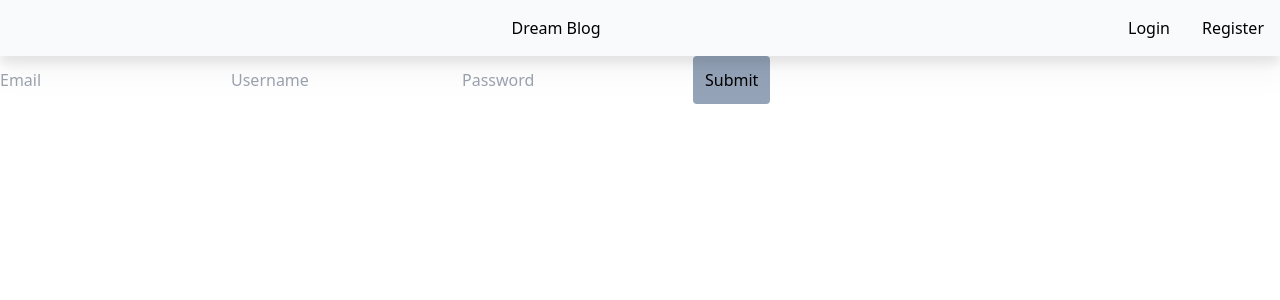
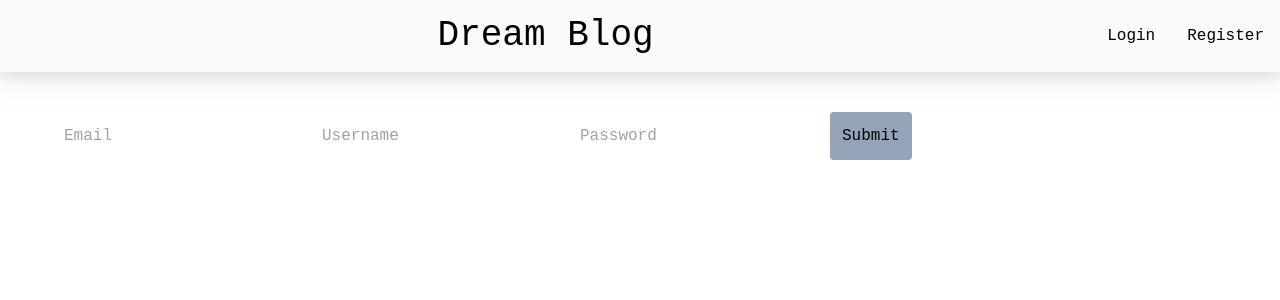
Before and after one commit to spthomas5/dream-blog, a React (Vite) app in the folder frontend/: page /register in a window 1280 px wide. Shown: the top 300 px of the page. Built offline with nearby package versions, Linux system fonts and the light colour scheme.

Commit message:
Added styling

```diff
--- a/frontend/src/components/Header.jsx
+++ b/frontend/src/components/Header.jsx
@@ -14,21 +14,23 @@ export default function Header() {
   };
 
   return (
-    <nav className="flex flex-row w-full justify-between bg-slate-50 drop-shadow-xl">
-      <h1 className="p-4 mx-auto">
+    <nav className="flex flex-row w-full justify-between bg-slate-50 drop-shadow-xl h-26">
+      <h1 className="p-4 mx-auto text-4xl my-auto">
         <Link to="/">Dream Blog</Link>
       </h1>
       {!user.token ? (
-        <ul className="flex flex-row">
+        <ul className="flex flex-row my-auto">
           <li className="p-4">
-            <Link to="/login">Login</Link>
+            <Link to="/login" className="">
+              Login
+            </Link>
           </li>
           <li className="p-4">
             <Link to="/register">Register</Link>
           </li>
         </ul>
       ) : (
-        <ul className="flex flex-row">
+        <ul className="flex flex-row my-auto">
           <li className="p-4" onClick={logout}>
             <Link to="/">Logout</Link>
           </li>
--- a/frontend/src/index.css
+++ b/frontend/src/index.css
@@ -1,3 +1,3 @@
-body {
-  margin: 0
+* {
+  font-family:'Courier New', Courier, monospace
 }
--- a/frontend/src/pages/Dashboard.jsx
+++ b/frontend/src/pages/Dashboard.jsx
@@ -32,7 +32,9 @@ export default function Dashboard() {
       {user.token ? (
         <div>{posts}</div>
       ) : (
-        <h1>Register or login to see your posts!</h1>
+        <div className="mx-auto">
+          <p className="p-4 mr-4">Register or login to see your posts!</p>
+        </div>
       )}
     </div>
   );
--- a/frontend/src/pages/Login.jsx
+++ b/frontend/src/pages/Login.jsx
@@ -47,13 +47,14 @@ export default function Login() {
   const navigate = useNavigate();
 
   return (
-    <form onSubmit={onSubmit}>
+    <form onSubmit={onSubmit} className="mt-10 mx-10">
       <input
         type="email"
         name="email"
         placeholder="Email"
         value={formData.email}
         onChange={handleChange}
+        className="mx-4 p-2"
       />
       <input
         type="text"
@@ -61,8 +62,9 @@ export default function Login() {
         placeholder="Password"
         value={formData.password}
         onChange={handleChange}
+        className="mx-4 p-2"
       />
-      <button className="bg-slate-400 rounded p-3">Submit</button>
+      <button className="bg-slate-400 rounded p-3 mx-4 px-5">Submit</button>
     </form>
   );
 }
--- a/frontend/src/pages/Register.jsx
+++ b/frontend/src/pages/Register.jsx
@@ -1,66 +1,90 @@
 import axios from "axios";
-import { useState, useContext} from "react";
+import { useState, useContext } from "react";
 import { UserContext } from "../../UserContext";
 import { useNavigate } from "react-router-dom";
 
 export default function Register() {
-
   const [formData, setFormData] = useState({
     username: "",
     email: "",
-        password: ""
-    })
+    password: "",
+  });
 
-    const handleChange = e => {
-        setFormData(prevFormData => {
+  const handleChange = (e) => {
+    setFormData((prevFormData) => {
       return {
         ...prevFormData,
-                [e.target.name]: e.target.value
-            }
-        })
-    }
+        [e.target.name]: e.target.value,
+      };
+    });
+  };
 
-    const {user, setUser} = useContext(UserContext);
-
-
+  const { user, setUser } = useContext(UserContext);
 
   const navigate = useNavigate();
 
-    const onSubmit = e => {
+  const onSubmit = (e) => {
     e.preventDefault();
     const API_URL = "/api/users/";
 
     const params = new URLSearchParams();
-        params.append('name', formData.username);
-        params.append('email', formData.email);
-        params.append('password', formData.password);
-        axios.post('http://localhost:5000/api/users/', params)
-        .then(res => {
-            console.log(res.data)
+    params.append("name", formData.username);
+    params.append("email", formData.email);
+    params.append("password", formData.password);
+    axios
+      .post("http://localhost:5000/api/users/", params)
+      .then((res) => {
+        console.log(res.data);
         if (res.data.token) {
-                setUser(prevUser => ({
+          setUser((prevUser) => ({
             ...prevUser,
-                    "token": res.data.token,
-                }))
-                navigate('/');
-            }})
-            .catch(e => console.log(e));
-
+            token: res.data.token,
+          }));
+          navigate("/");
+        }
+      })
+      .catch((e) => console.log(e));
 
     console.log("SUBMITTED");
-    }
+  };
 
   return (
-        <form onSubmit={onSubmit}>
-            {user.isError == true && <div className="p-4 mb-4 text-sm text-red-700 bg-red-100 rounded-lg dark:bg-red-200 dark:text-red-800" role="alert">
-                <span className="font-medium">Danger alert!</span> Change a few things up and try submitting again.
-            </div>}
-            <input type="email" name='email' placeholder='Email' value={formData.email} onChange={handleChange}/>
-            <input type="text" name='username' placeholder='Username' value={formData.username} onChange={handleChange} />
-            <input type="text" name='password' placeholder='Password' value={formData.password} onChange={handleChange} />
-            <button className="bg-slate-400 rounded p-3">Submit</button>
+    <form onSubmit={onSubmit} className="mt-10 mx-10">
+      {user.isError == true && (
+        <div
+          className="p-4 mb-4 text-sm text-red-700 bg-red-100 rounded-lg dark:bg-red-200 dark:text-red-800"
+          role="alert"
+        >
+          <span className="font-medium">Danger alert!</span> Change a few things
+          up and try submitting again.
+        </div>
+      )}
+      <input
+        type="email"
+        name="email"
+        placeholder="Email"
+        value={formData.email}
+        onChange={handleChange}
+        className="mx-4 p-2"
+      />
+      <input
+        type="text"
+        name="username"
+        placeholder="Username"
+        value={formData.username}
+        onChange={handleChange}
+        className="mx-4 p-2"
+      />
+      <input
+        type="text"
+        name="password"
+        placeholder="Password"
+        value={formData.password}
+        onChange={handleChange}
+        className="mx-4 p-2"
+      />
+      <button className="bg-slate-400 rounded p-3 mx-4">Submit</button>
       <div>{user.id}</div>
-
     </form>
-    )
+  );
 }
```
Lines whose indentation alone changed are shown as unchanged.
